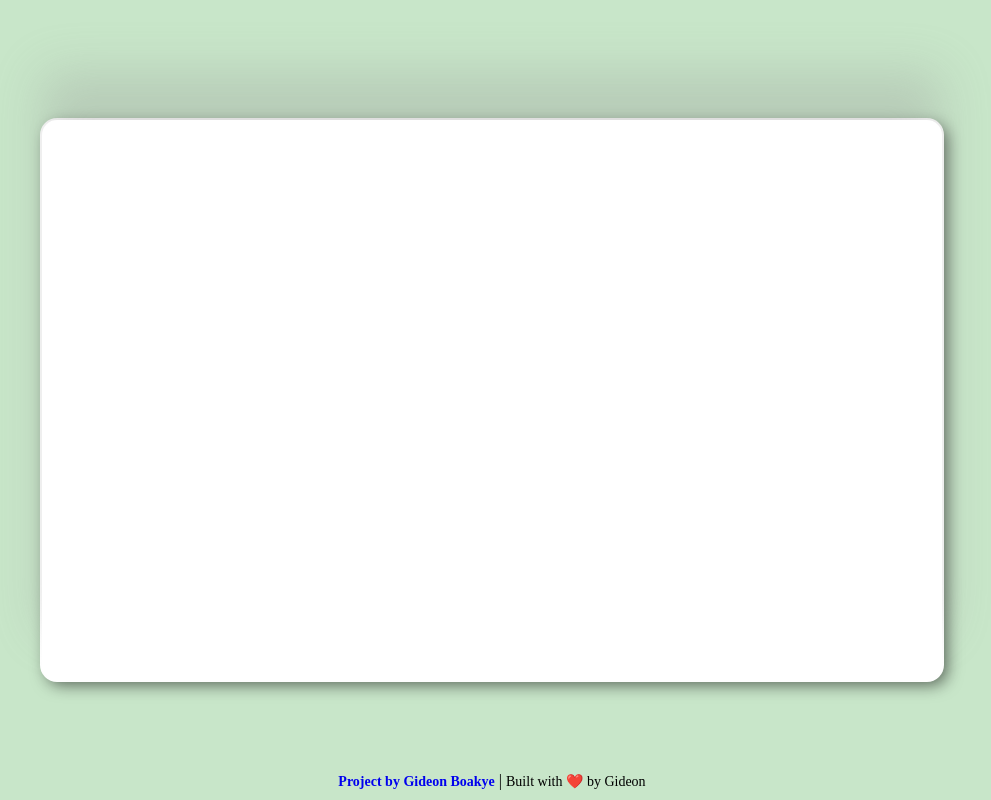
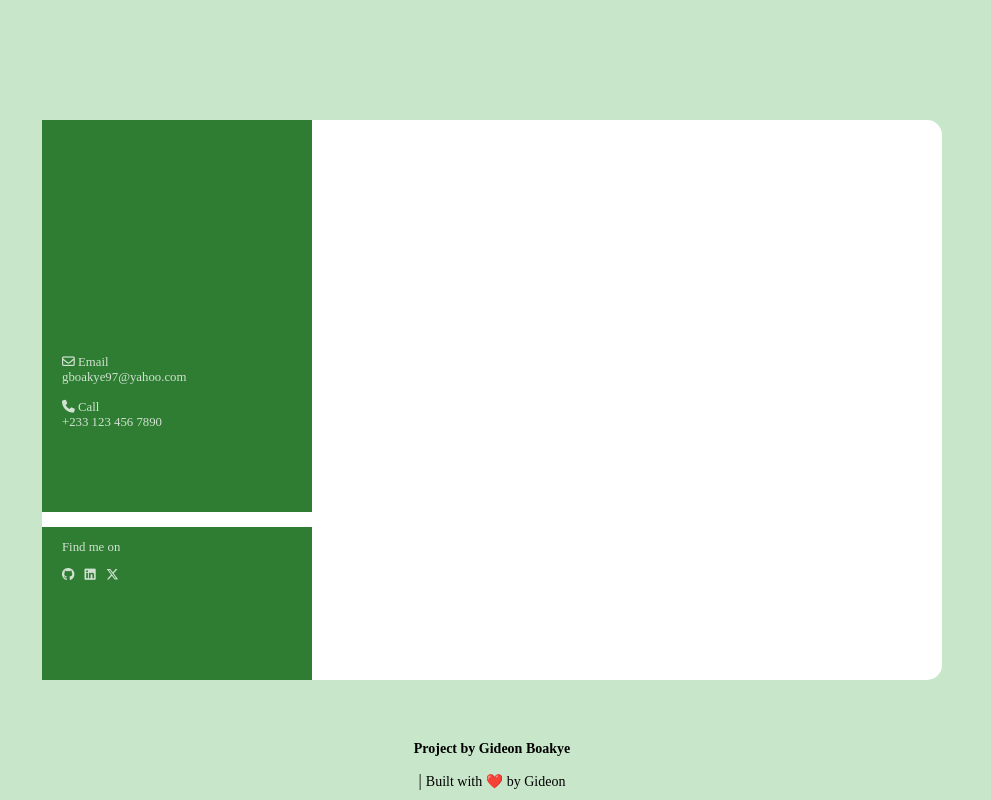
Before and after one commit to yungProg/big-dev-soon-business-card-freerun-66d96f, a plain HTML site: page index.html in a window 1280 px wide. Shown: the whole page, without its empty margins (148-1139 px from the left). Drawn offline with Linux system fonts and the light colour scheme.

Commit message:
added social media icons

```diff
--- a/index.css
+++ b/index.css
@@ -21,9 +21,55 @@ main {
   height: 70%;
   background-color: #ffffff;
   border-radius: 15px;
-  box-shadow: 0 -3em 3em rgba(145, 145, 145, 0.3),
-  0 0 0 2px white,
-  0.3em 0.3em 1em rgba(12, 11, 11, 0.6);;
+}
+.contact-container {
+  border-radius: 15px 0 0 15px;
+  height: 100%;
+  width: 30%;
+  background-color: rgba(255, 255, 255, 0.87);
+  display: flex;
+  flex-direction: column;
+  gap: 15px;
+  color: rgba(255, 255, 255, 0.78);
+  font-size: 0.8rem;
+  position: relative;
+}
+
+.upper {
+  height: 70%;
+  background-color: #2E7D32;
+  padding-left: 20px;
+}
+
+#push {
+  height: 60%;
+}
+
+a, a:hover, a:focus, a:visited, a:active {
+  color: inherit;
+  text-decoration: none;
+  display: block;
+  margin-bottom: 15px;
+}
+
+.lower {
+  background-color: #2E7D32;
+  height: calc(30% - 15px);
+  padding-left: 20px;
+}
+
+.social-media {
+  width: max-content;
+}
+
+.social-media:hover {
+  cursor: pointer;
+}
+
+
+.social-media > a {
+  margin-right: 7px;
+  display: inline;
 }
 
 /* This is an example CSS file, feel free to remove/edit it anytime */
--- a/index.html
+++ b/index.html
@@ -3,13 +3,28 @@
   <head>
     <bds />
     <link rel="stylesheet" href="index.css" />
+    <script src="https://kit.fontawesome.com/7692c4ef1d.js" crossorigin="anonymous"></script>
     <script src="index.js" defer></script>
     <title>BigDevSoon - Business Card Project</title>
   </head>
   <body>
     <main>
       <div class="card">
-
+        <div class="contact-container">
+          <div class="upper">
+            <div id="push"></div>
+            <a href="mailto:gboakye97@yahoo.com"><i class="fa-regular fa-envelope"></i> Email <br />gboakye97@yahoo.com</a>
+            <a href="#"><i class="fa-solid fa-phone"></i> Call <br /> +233 123 456 7890</a>
+          </div>
+          <div class="lower">
+            <p>Find me on</p>
+            <div class="social-media">
+              <a href="#"><i class="fa-brands fa-github"></i></a>
+              <a href="#"><i class="fa-brands fa-linkedin"></i></a>
+              <a href="#"><i class="fa-brands fa-x-twitter"></i></a>
+            </div>
+          </div>
+        </div>
       </div>
     </main>
     <!-- Place below is for your own exciting code -->
```
